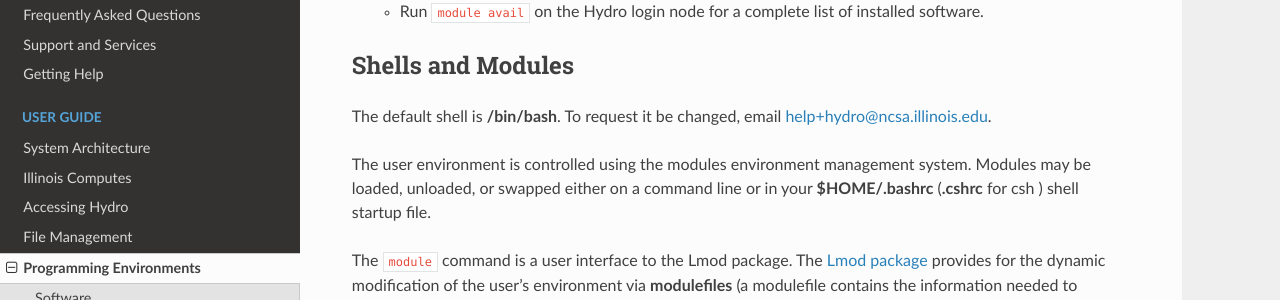
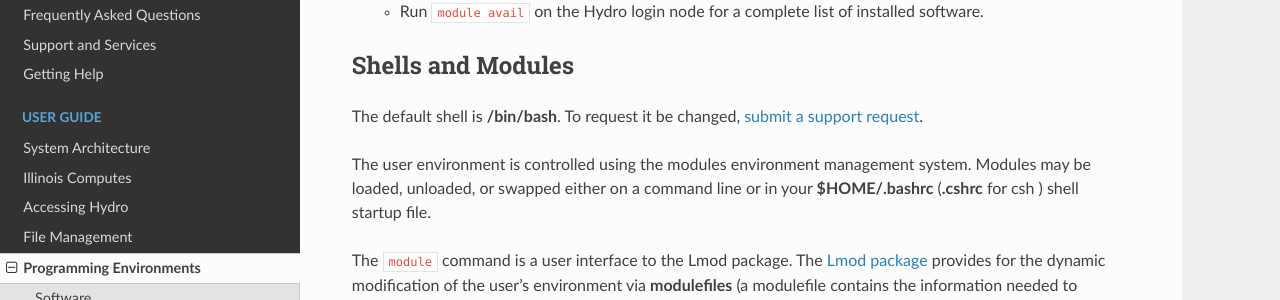
Before and after one commit to ncsa/hydro_documentation, a Sphinx documentation site: the page built from docs/source/user-guide/prog-env.rst, in a window 1280 px wide and 900 px high, scrolled down 305 px. Shown: the part 151-451 px from the top of the window. Built offline with Sphinx 7.4.7 and the Read the Docs theme 2.0.0, drawn with Linux system fonts in a browser that asks for light colours.

Commit message:
Update prog-env.rst
replaced email with link to submit a support request

```diff
--- a/docs/source/user-guide/prog-env.rst
+++ b/docs/source/user-guide/prog-env.rst
@@ -26,7 +26,7 @@ Software
 Shells and Modules
 ---------------------------
 
-The default shell is **/bin/bash**. To request it be changed, email help+hydro@ncsa.illinois.edu.
+The default shell is **/bin/bash**. To request it be changed, :ref:`submit a support request <help>`.
 
 The user environment is controlled using the modules environment management system.
 Modules may be loaded, unloaded, or swapped either on a command line or in your **$HOME/.bashrc** (**.cshrc** for csh ) shell startup file.
```
